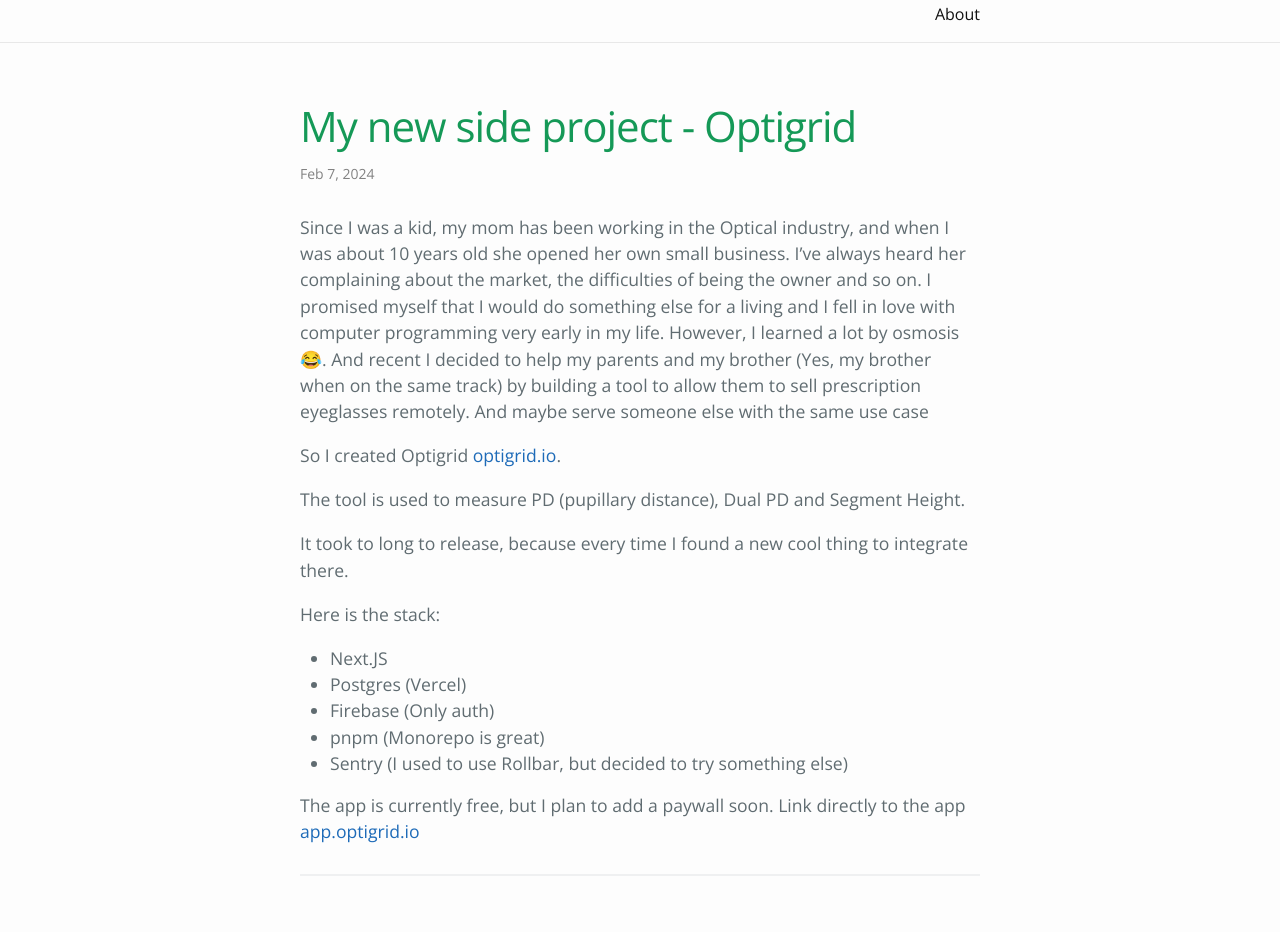
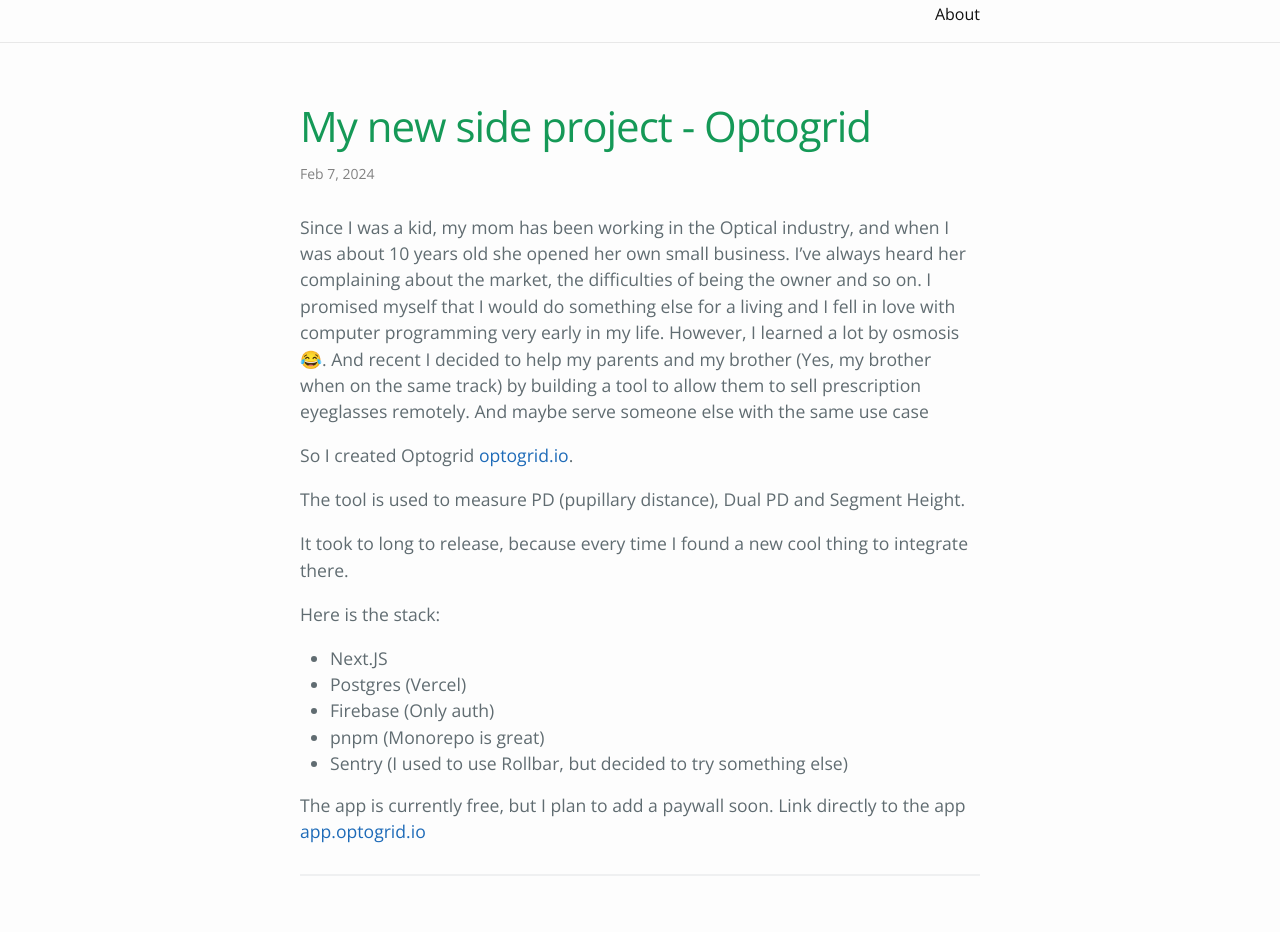
Before and after one commit to saulogt/saulogt.github.io, a Jekyll site: the page built from _posts/2024-02-07-new-side-project-optigrid.md, in a window 1280 px wide. Shown: the part 321-1253 px from the top of the page. Built offline with Jekyll 4.4.1, drawn with Linux system fonts in a browser that asks for light colours; comment, search, counter and statistics services are not loaded.

Commit message:
fix: correct spelling of Optogrid throughout blog posts

```diff
--- a/_posts/2024-02-07-new-side-project-optigrid.md
+++ b/_posts/2024-02-07-new-side-project-optigrid.md
@@ -1,7 +1,7 @@
 ---
 layout: post
 date: 2024-02-07 12:50:00
-title: "My new side project - Optigrid"
+title: "My new side project - Optogrid"
 tags: [Postgres, Next.JS]
 # image: "/images/2020/10/cookies.jpg"
 published: true
@@ -10,7 +10,7 @@
 
 Since I was a kid, my mom has been working in the Optical industry, and when I was about 10 years old she opened her own small business. I've always heard her complaining about the market, the difficulties of being the owner and so on. I promised myself that I would do something else for a living and I fell in love with computer programming very early in my life. However, I learned a lot by osmosis 😂. And recent I decided to help my parents and my brother (Yes, my brother when on the same track) by building a tool to allow them to sell prescription eyeglasses remotely. And maybe serve someone else with the same use case
 
-So I created Optigrid [optigrid.io](https://www.optigrid.io?utm_source=saulo_blog&utm_medium=link&utm_campaign=side_project).
+So I created Optogrid [optogrid.io](https://www.optogrid.io?utm_source=saulo_blog&utm_medium=link&utm_campaign=side_project).
 
 The tool is used to measure PD (pupillary distance), Dual PD and Segment Height.
 
@@ -25,4 +25,4 @@
 - Sentry (I used to use Rollbar, but decided to try something else)
 
 The app is currently free, but I plan to add a paywall soon.
-Link directly to the app [app.optigrid.io](https://app.optigrid.io?utm_source=saulo_blog&utm_medium=link&utm_campaign=side_project_app)
+Link directly to the app [app.optogrid.io](https://app.optogrid.io?utm_source=saulo_blog&utm_medium=link&utm_campaign=side_project_app)
```
Also changed, not shown: _posts/2025-04-18-firebase-auth-to-better-auth.md (+1 -1 lines).
